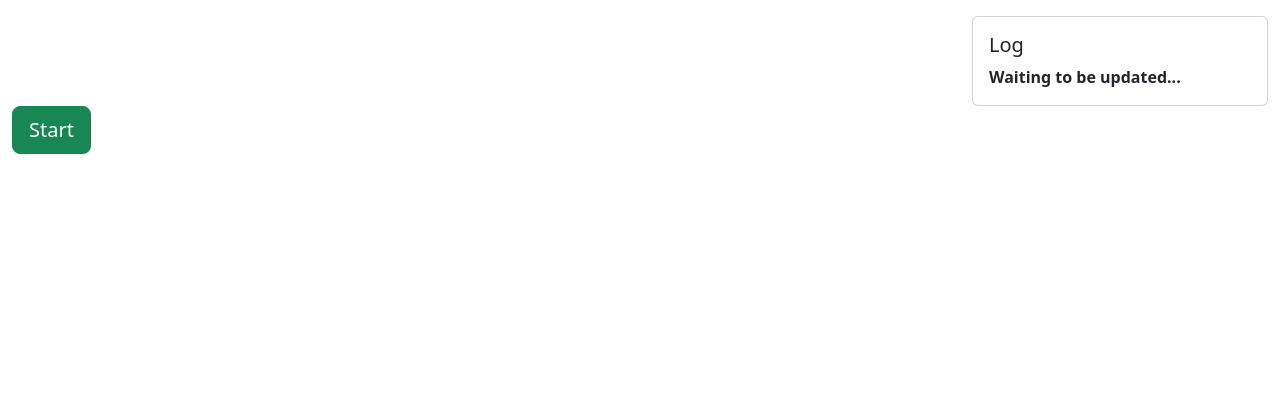
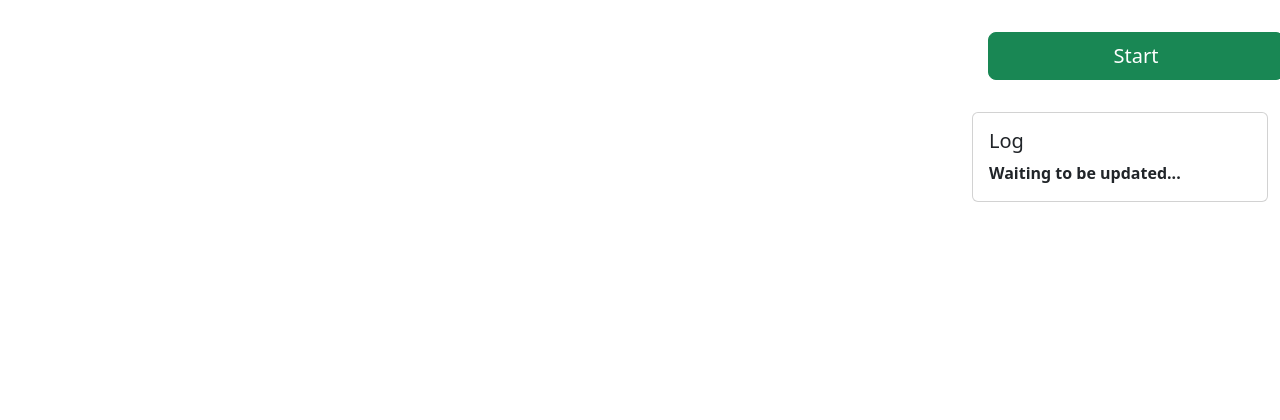
Before and after one commit to JohnBardoe/groupspam, a Flask app: page / in a window 1280 px wide. Shown: the top 420 px of the page. Run offline with Flask 3, Linux system fonts and the light colour scheme; data that the repository does not hold is empty.

Commit message:
update html

```diff
--- a/templates/index.html
+++ b/templates/index.html
@@ -44,6 +44,9 @@
     </div>
     </div>
     <div class="col-3">
+		<form action="/start" method="post">
+			<button type="submit" class="btn btn-success btn-lg btn-block w-100 mx-3 my-3">Start</button>
+			</form>
       <div class="card">
 	<div class="card-body">
 	<h5 class="card-title">Log</h5>
@@ -55,9 +58,7 @@
       </div>
   </div>
   <!-- stick to the bottom of the screen and padding on the left and right of 15px -->
- 	<form action="/start" method="post" class="col">
-	<button type="submit" class="btn btn-success btn-lg btn-block">Start</button>
-	</form>
+
   <div class="row fixed-bottom mx-3 my-3">
     <div class="col-3">
       <div class="card">
```
